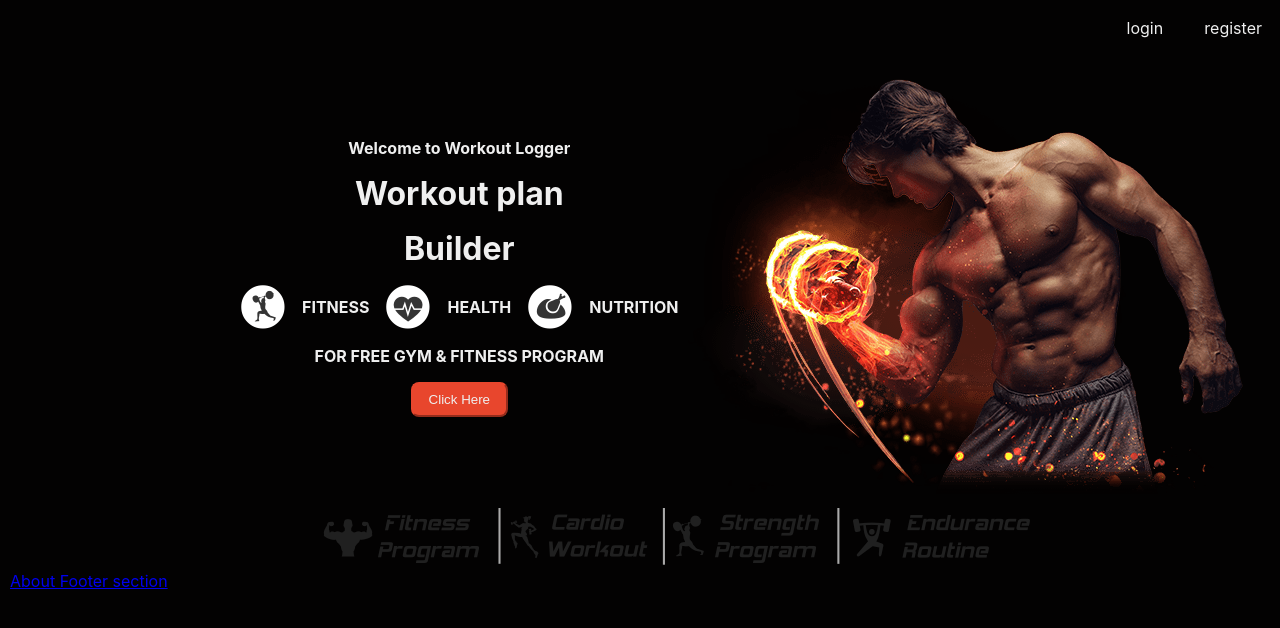
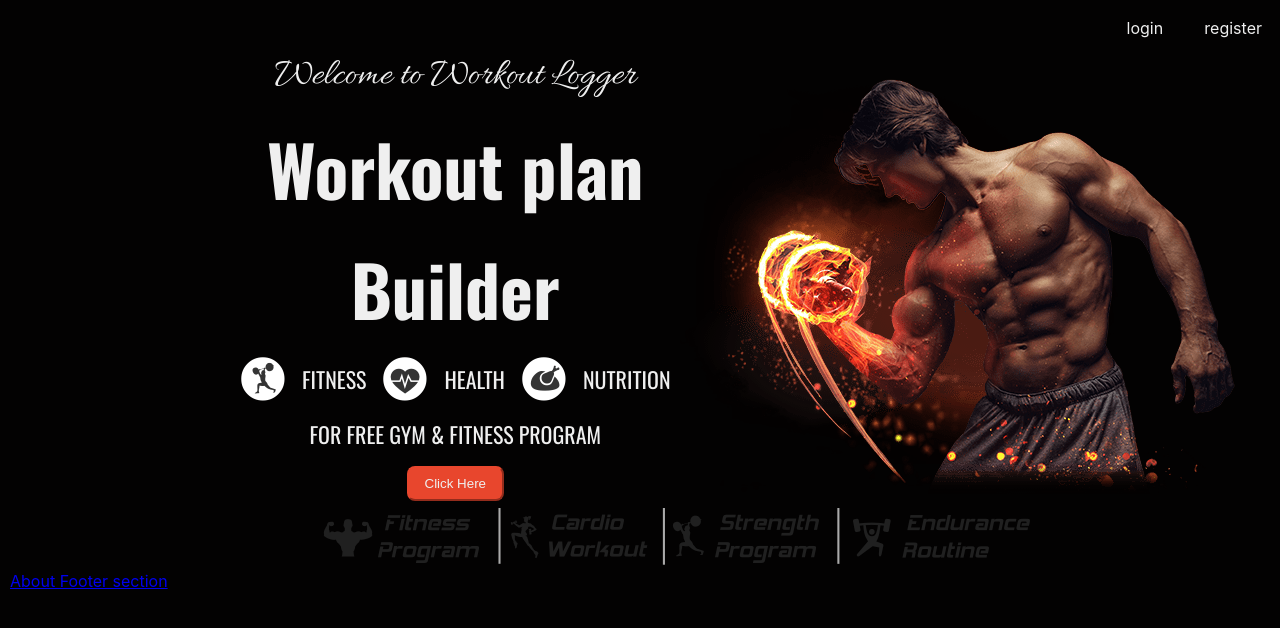
Before and after one commit to rijothedeveloper/WorkoutLogger, a React (Create React App) app in the folder Frontend/workout-logger/: page / in a window 1280 px wide. Shown: the top 628 px of the page. Built offline with nearby package versions, Linux system fonts and the light colour scheme.

Commit message:
google fonts added

```diff
--- a/Frontend/workout-logger/src/App.css
+++ b/Frontend/workout-logger/src/App.css
@@ -1,3 +1,5 @@
+@import url("https://fonts.googleapis.com/css2?family=Allura&family=Oswald:wght@400;700&display=swap");
+
 :root {
   --black-color: #030202;
   --white-color: #efefef;
@@ -150,6 +152,23 @@ nav ul .logo a:hover {
   gap: 16px;
 }
 
+.bannerDetails :first-child {
+  font-family: "Allura";
+  font-size: 38px;
+}
+
+.bannerDetails h1 {
+  font-family: "Oswald", sans-serif;
+  font-size: 70px;
+  font-weight: 700;
+}
+
+.bannerDetails h4 {
+  font-family: "Oswald", sans-serif;
+  font-size: 22px;
+  font-weight: 400;
+}
+
 .banner-icons {
   display: flex;
   align-items: center;
```
